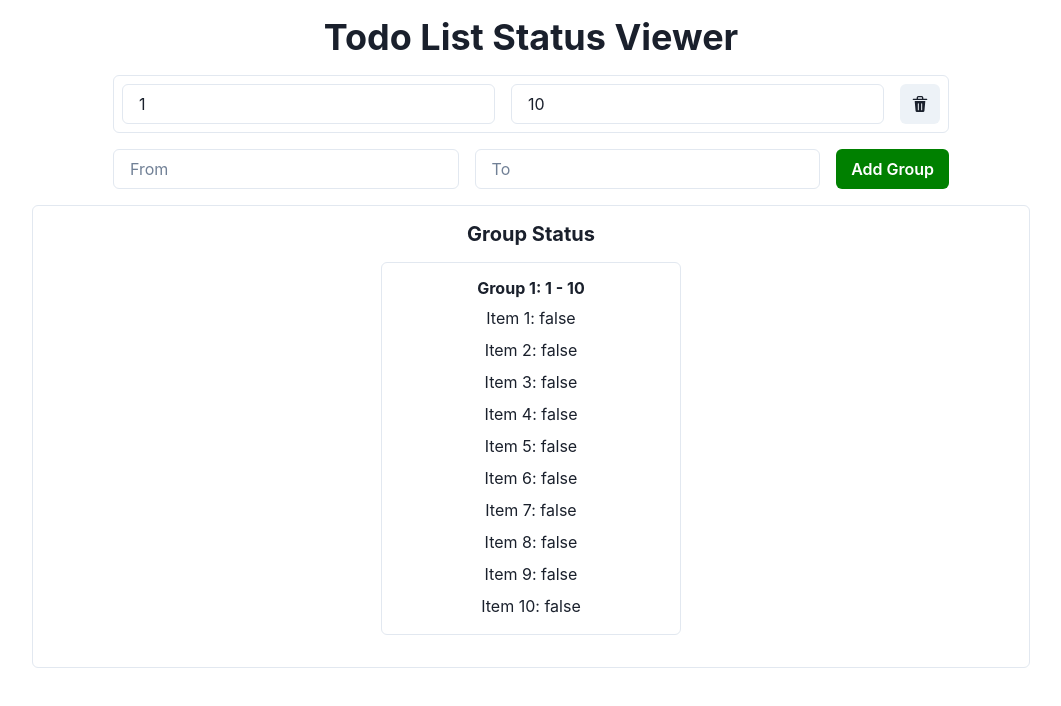
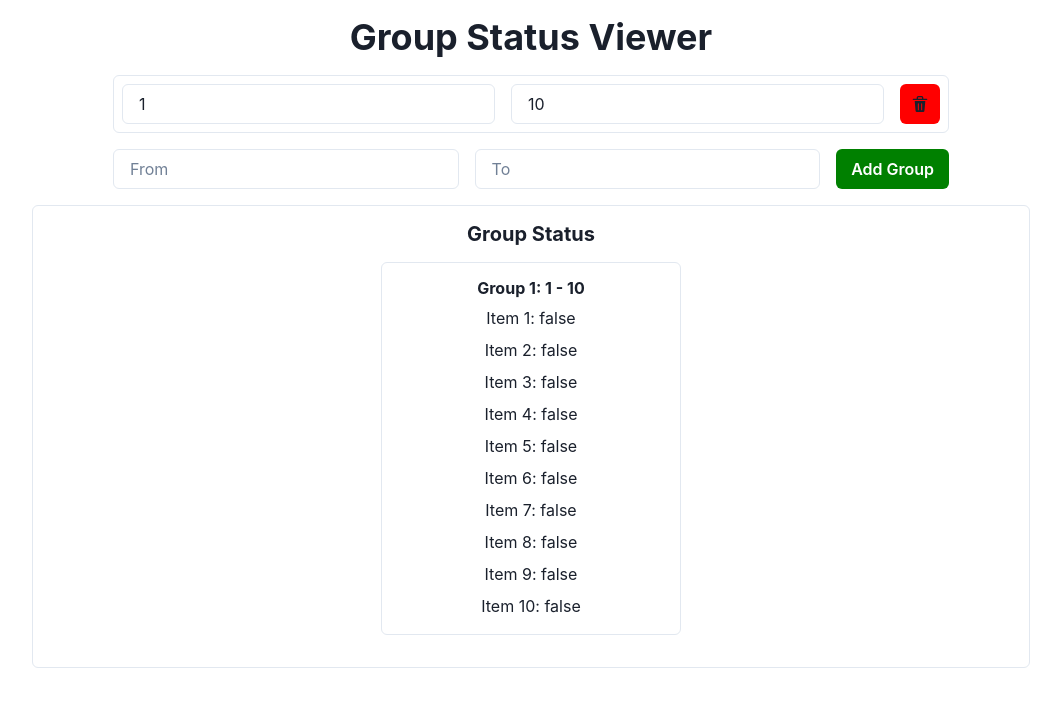
Before and after one commit to rohitchourey0809/Travel-Corporation-Assignmnent, a React (Create React App) app: page / in a window 1280 px wide. Shown: the top 706 px of the page, without its empty margins (109-1170 px from the left). Built offline with nearby package versions, Linux system fonts and the light colour scheme; no server answers.

Commit message:
css fixed

```diff
--- a/src/App.js
+++ b/src/App.js
@@ -11,7 +11,7 @@ const App = () => {
       <Provider store={store}>
         <Box p={4}>
           <Center>
-            <Heading mb={4}>Todo List Status Viewer</Heading>
+            <Heading mb={4}>Group Status Viewer</Heading>
           </Center>
           <GroupForm />
           <GroupStatus />
--- a/src/components/GroupForm.js
+++ b/src/components/GroupForm.js
@@ -123,6 +123,7 @@ const GroupForm = () => {
                 <IconButton
                   icon={<DeleteIcon />}
                   aria-label="Delete Group"
+                  backgroundColor="red"
                   onClick={() => handleDeleteGroup(index)}
                 />
               </HStack>
```
